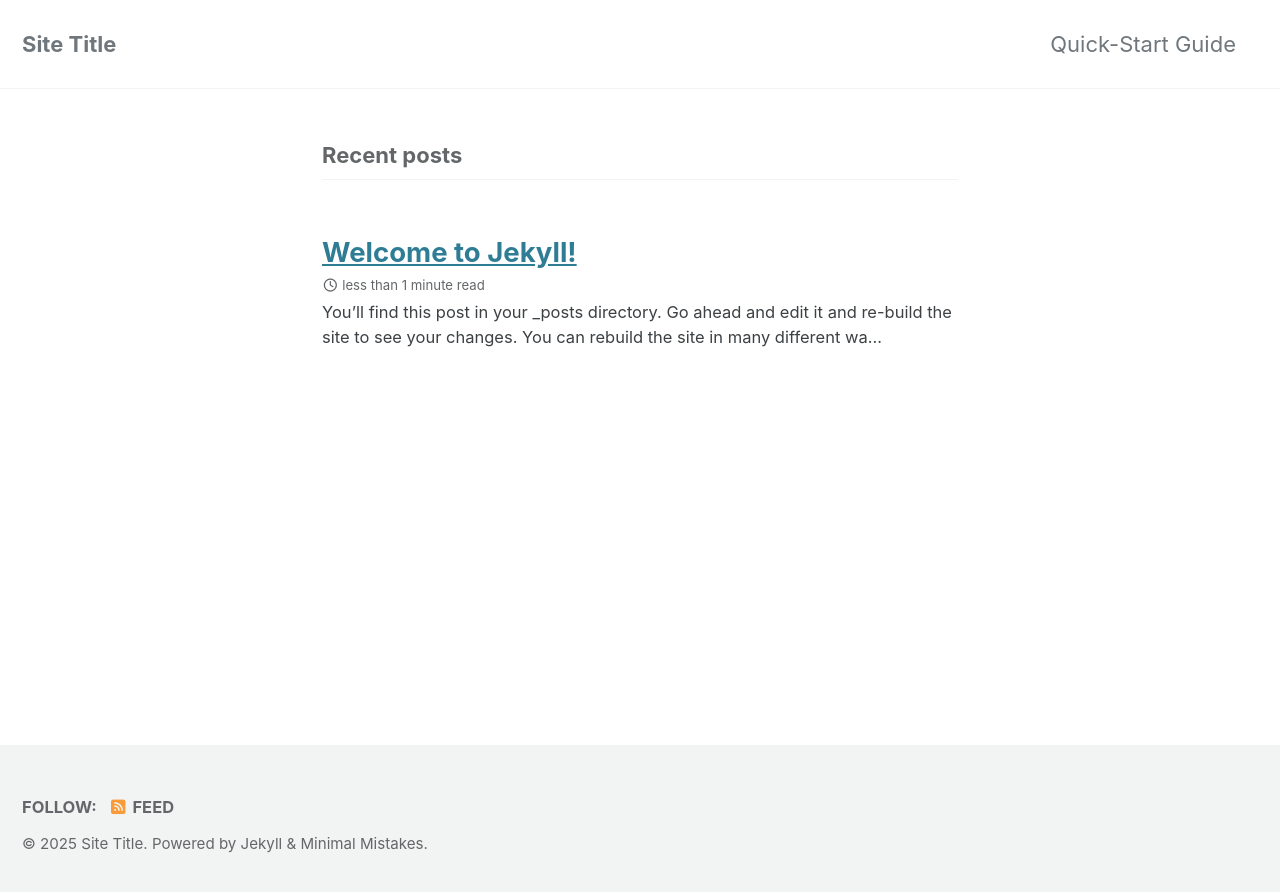
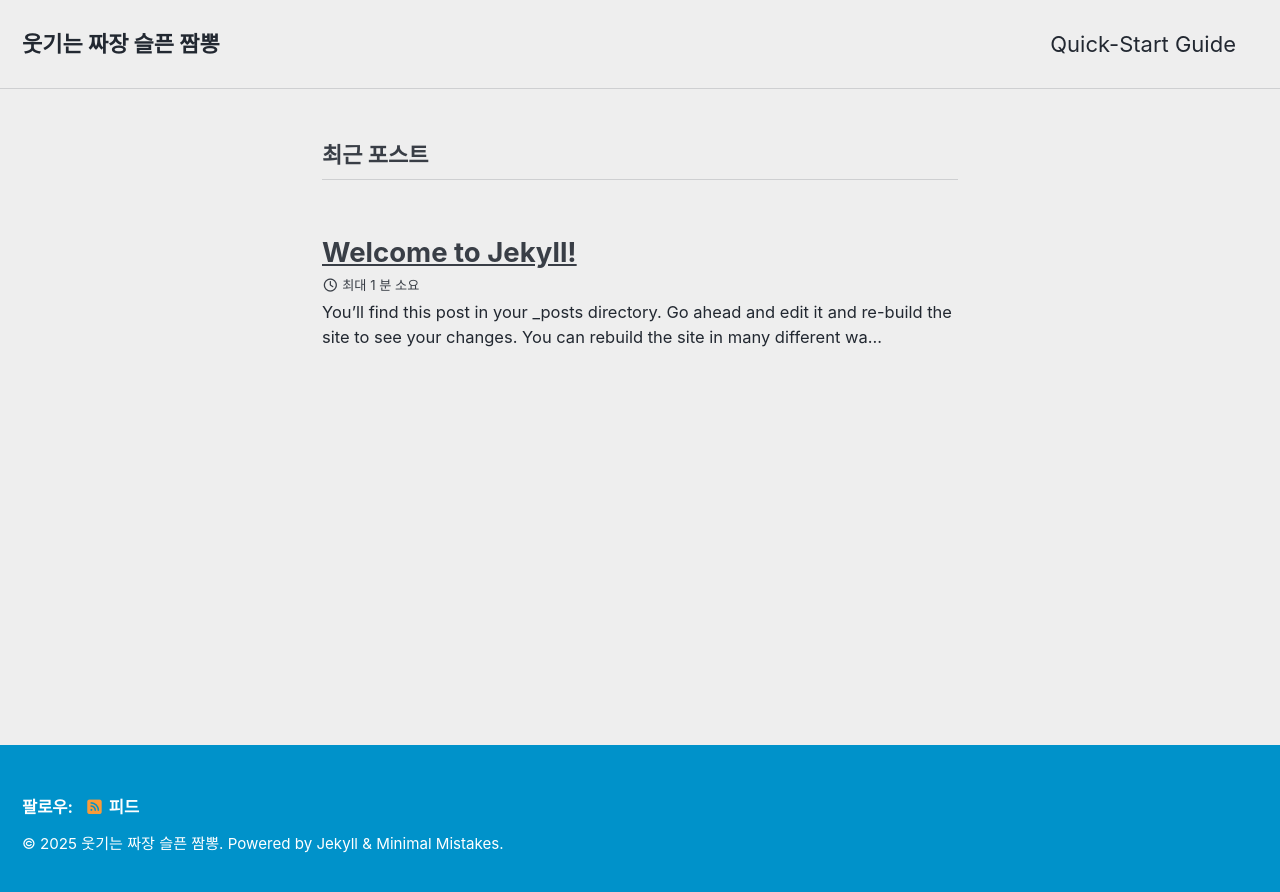
Before and after one commit to therealkyjkr/therealkyjkr.github.io, a Jekyll site: the page built from index.markdown, in a window 1280 px wide. Shown: the top 892 px of the page. Built offline with Jekyll 4.4.1, drawn with Linux system fonts in a browser that asks for light colours; cached includes are drawn as plain includes; the list of posts is cut into pages by our own code.

Commit message:
Update _config.yml

```diff
--- a/_config.yml
+++ b/_config.yml
@@ -12,17 +12,17 @@
 
 # theme                  : "minimal-mistakes-jekyll"
 # remote_theme           : "mmistakes/minimal-mistakes"
-minimal_mistakes_skin    : "default" # "air", "aqua", "contrast", "dark", "dirt", "neon", "mint", "plum", "sunrise"
+minimal_mistakes_skin    : "air" # "air", "aqua", "contrast", "dark", "dirt", "neon", "mint", "plum", "sunrise"
 
 # Site Settings
-locale                   : "en-US"
+locale                   : "ko-KR"
 rtl                      : # true, false (default) # turns direction of the page into right to left for RTL languages
-title                    : "Site Title"
+title                    : "웃기는 짜장 슬픈 짬뽕"
 title_separator          : "-"
 subtitle                 : # site tagline that appears below site title in masthead
-name                     : "Your Name"
-description              : "An amazing website."
-url                      : # the base hostname & protocol for your site e.g. "https://mmistakes.github.io"
+name                     : "Yujeong Kim"
+description              : "내 이야기 쓰는 곳"
+url                      : "https://therealkyjkr.github.io"
 baseurl                  : # the subpath of your site, e.g. "/blog"
 repository               : # GitHub username/repo-name e.g. "mmistakes/minimal-mistakes"
 teaser                   : # path of fallback teaser image, e.g. "/assets/images/500x300.png"
@@ -113,9 +113,9 @@ analytics:
 
 # Site Author
 author:
-  name             : "Your Name"
+  name             : "Yujeong Kim"
   avatar           : # path of avatar image, e.g. "/assets/images/bio-photo.jpg"
-  bio              : "I am an **amazing** person."
+  bio              : "02 / 백수임"
   location         : "Somewhere"
   email            :
   links:
```
